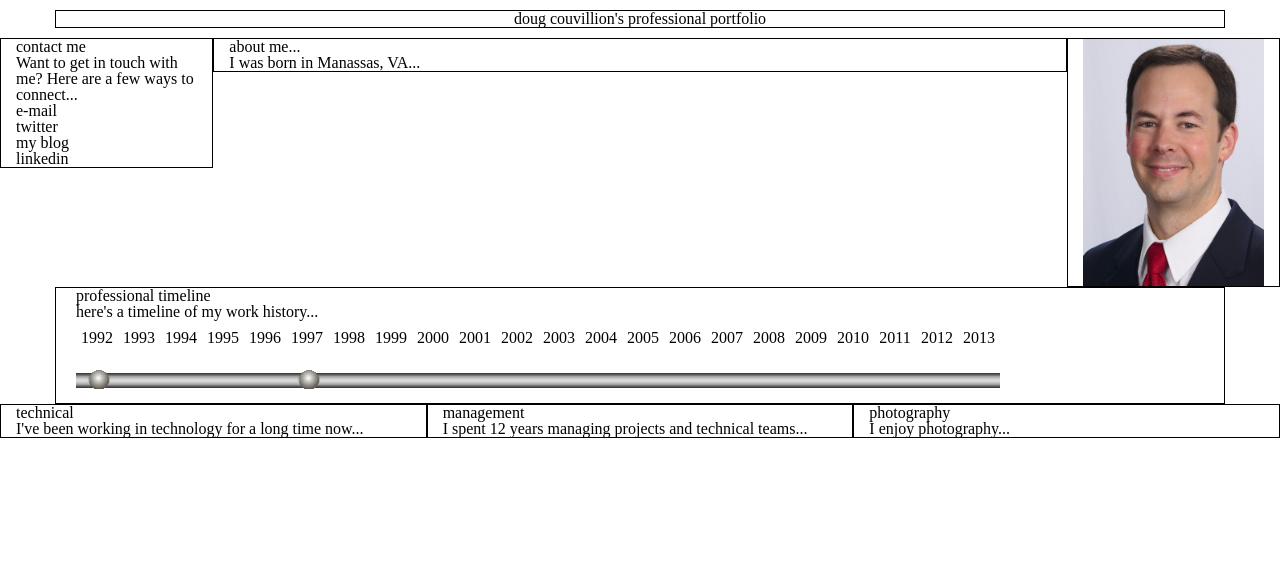
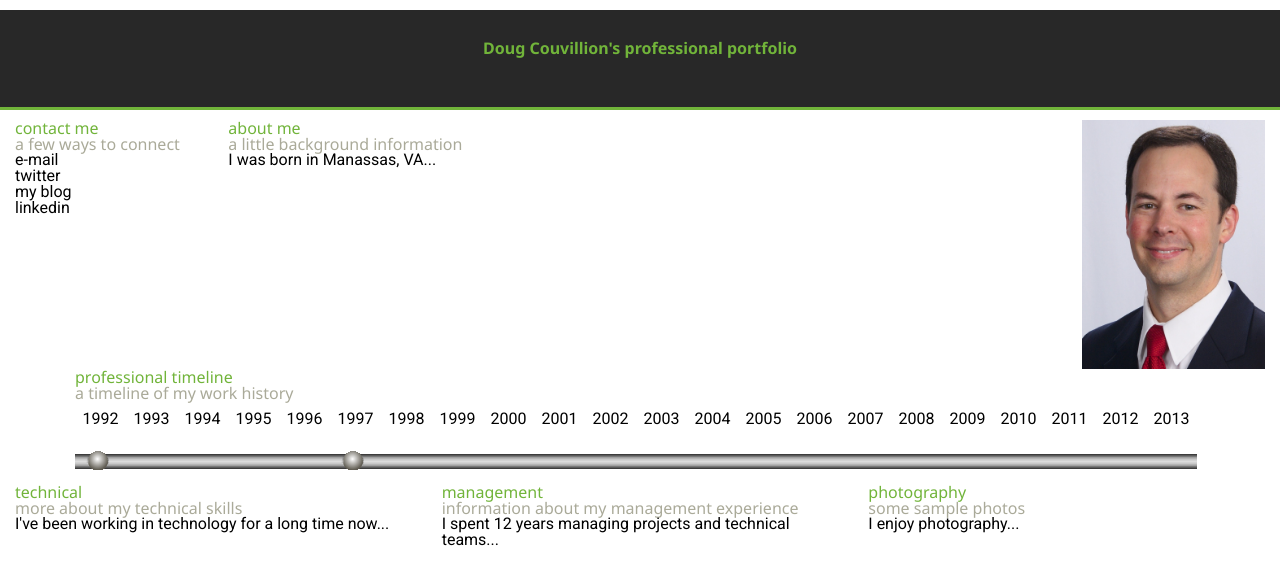
Before and after one commit to dougcouvillion/portfolio, a plain HTML site: page index.html in a window 1280 px wide. Drawn offline with Linux system fonts and the light colour scheme; files that its build step writes are made by us from their sources.

Commit message:
Updated with color palette and font set.

```diff
--- a/index.html
+++ b/index.html
@@ -4,17 +4,19 @@
     <!-- meta tag used by bootstrap for mobile pages -->
     <meta name="viewport" content="width=device-width, initial-scale=1.0">
     <title>Doug Couvillion's Professional Portfolio</title>
+    <link
+            href='http://fonts.googleapis.com/css?family=Noto+Sans:400,700|Roboto'
+        rel='stylesheet'
+        type='text/css'>
     <link href="dist/css/bootstrap.min.css" rel="stylesheet" media="screen">
     <link rel="stylesheet" href="style/reset.css">
     <link rel="stylesheet" href="style/dpc-portfolio.css">
 </head>
 <body>
-    <header class="container col-md-12"><h1>doug couvillion's professional portfolio</h1></header>
+    <header class="col-md-12"><h1>Doug Couvillion's professional portfolio</h1></header>
     <div id="divContact" class="col-md-2 container">
-        <h1>contact me</h1>
-        <p>
-            Want to get in touch with me?  Here are a few ways to connect...
-        </p>
+        <h2>contact me</h2>
+        <h3>a few ways to connect</h3>
         <ul>
             <li>e-mail</li>
             <li>twitter</li>
@@ -23,7 +25,8 @@
         </ul>
     </div> <!-- end divContact -->
     <div id="divAboutMe" class="col-md-8 container">
-        <h1>about me...</h1>
+        <h2>about me</h2>
+        <h3>a little background information</h3>
         <p>
             I was born in Manassas, VA...
         </p>
@@ -36,8 +39,8 @@
              class="img-responsive">
     </div> <!-- end divMugshot -->
     <div id="divTimeline" class="col-md-12 container">
-        <h1>professional timeline</h1>
-        <p>here's a timeline of my work history...</p>
+        <h2>professional timeline</h2>
+        <h3>a timeline of my work history</h3>
     <!--
         <div id="div1992" class="year eventful"></div>
         <div id="div1993" class="year uneventful"></div>
@@ -63,7 +66,7 @@
         <div id="div2013" class="year uneventful"></div>
      -->
 
-        <table class="col-md-10">
+        <table>
             <tr>
                 <td class="year">1992</td>
                 <td class="year">1993</td>
@@ -115,19 +118,22 @@
         </table>
     </div> <!-- end divTimeline -->
     <div id="divTechnical" class="col-md-4 container">
-        <h1>technical</h1>
+        <h2>technical</h2>
+        <h3>more about my technical skills</h3>
         <p>
             I've been working in technology for a long time now...
         </p>
     </div> <!-- end divTechnical -->
      <div id="divManagement" class="col-md-4 container">
-        <h1>management</h1>
+        <h2>management</h2>
+        <h3>information about my management experience</h3>
         <p>
             I spent 12 years managing projects and technical teams...
         </p>
     </div> <!-- end divManagement -->
     <div id="divPhotography" class="col-md-4 container">
-        <h1>photography</h1>
+        <h2>photography</h2>
+        <h3>some sample photos</h3>
         <p>
             I enjoy photography...
         </p>
--- a/style/dpc-portfolio.css
+++ b/style/dpc-portfolio.css
@@ -1,23 +1,58 @@
 
 body {
     color: black;
-    background-color: white;
-   /*  margin: 10px 10px; */
+    background-color: #fff;
+    font-family: 'Roboto', sans-serif;
+    /* margin: 10px 10px; */
 }
 
 header {
     /* width: 700px; */
     margin-top: 10px;
     margin-bottom: 10px;
-    border: 1px black solid;
+    border-bottom: 3px solid;
+    border-bottom-color: #71b43a;;
+    text-align: center;
+    background-color: #282828;
+    color: #71b43a;
+    vertical-align: middle;
+    height: 100px;
+    padding-top: 30px;
+}
+
+header>h1 {
+    font-family: 'Noto Sans', sans-serif;
+    font-weight: 700;
+    vertical-align: middle;
+}
+
+h1 {
+    color: #71b43a;
+}
+
+h2 {
+    font-family: 'Noto Sans', sans-serif;
+    color: #71b43a;
+}
+
+h3 {
+    font-family: 'Noto Sans', sans-serif;
+    /*color: #83837a;*/
+    color: #aa9;
+    font-size: 1em;
+    margin-top: 0;
+}
+td {
     text-align: center;
 }
 
-td {
-    text-align: center;
-}
 div {
-    border: 1px black solid;
+    /*
+    border: 1px green solid;
+    border-radius: 80px;
+    padding: 20px 50px;
+    margin: 10px;
+    */
 }
 
 #divTimeline {
@@ -29,7 +64,7 @@ div {
 
 .year {
     height: 20px;
-    width: 42px;
+    width: 51px;
     display: inline-block;
     margin: 10px 0;
     padding: 0;
```
